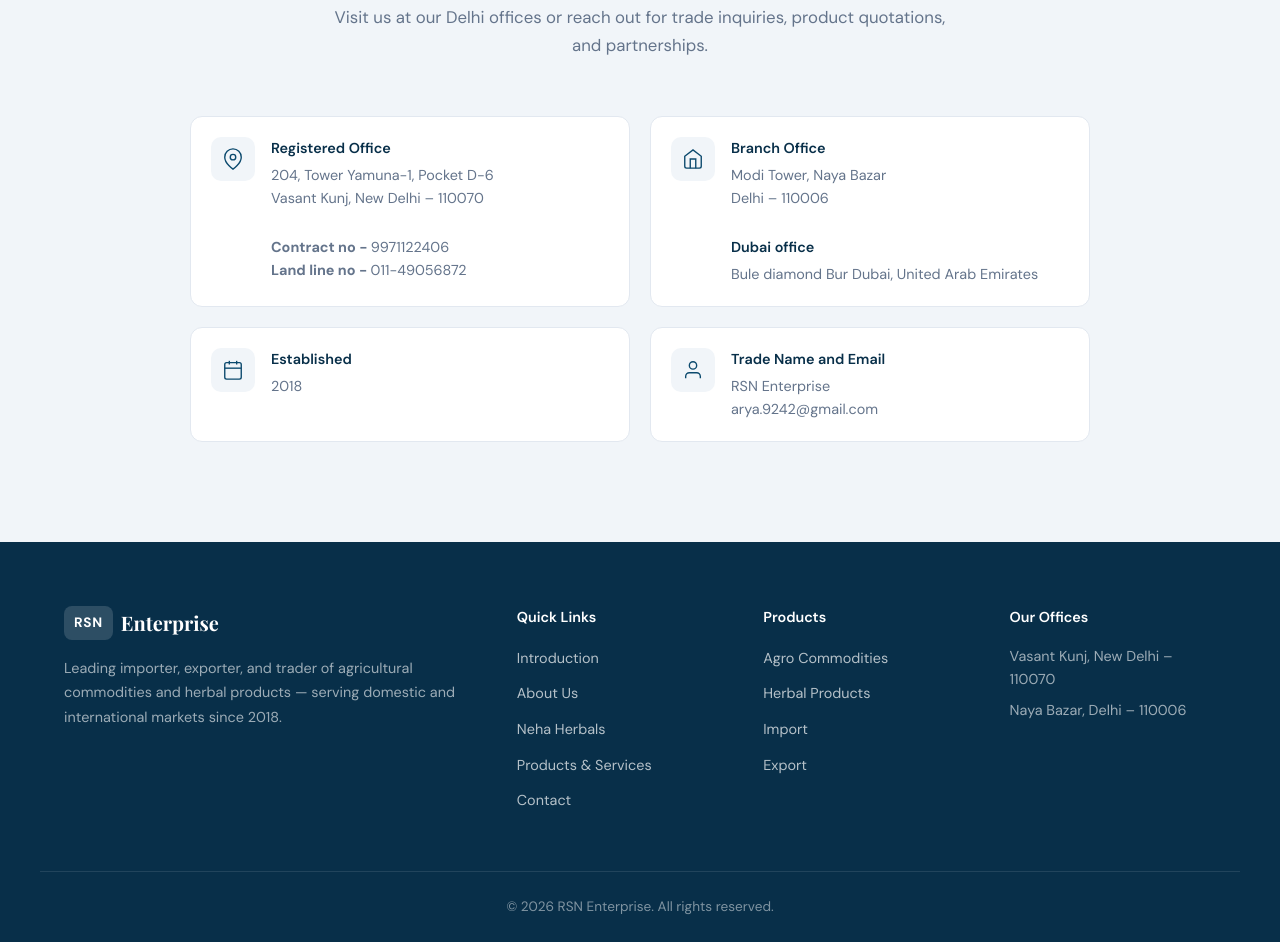
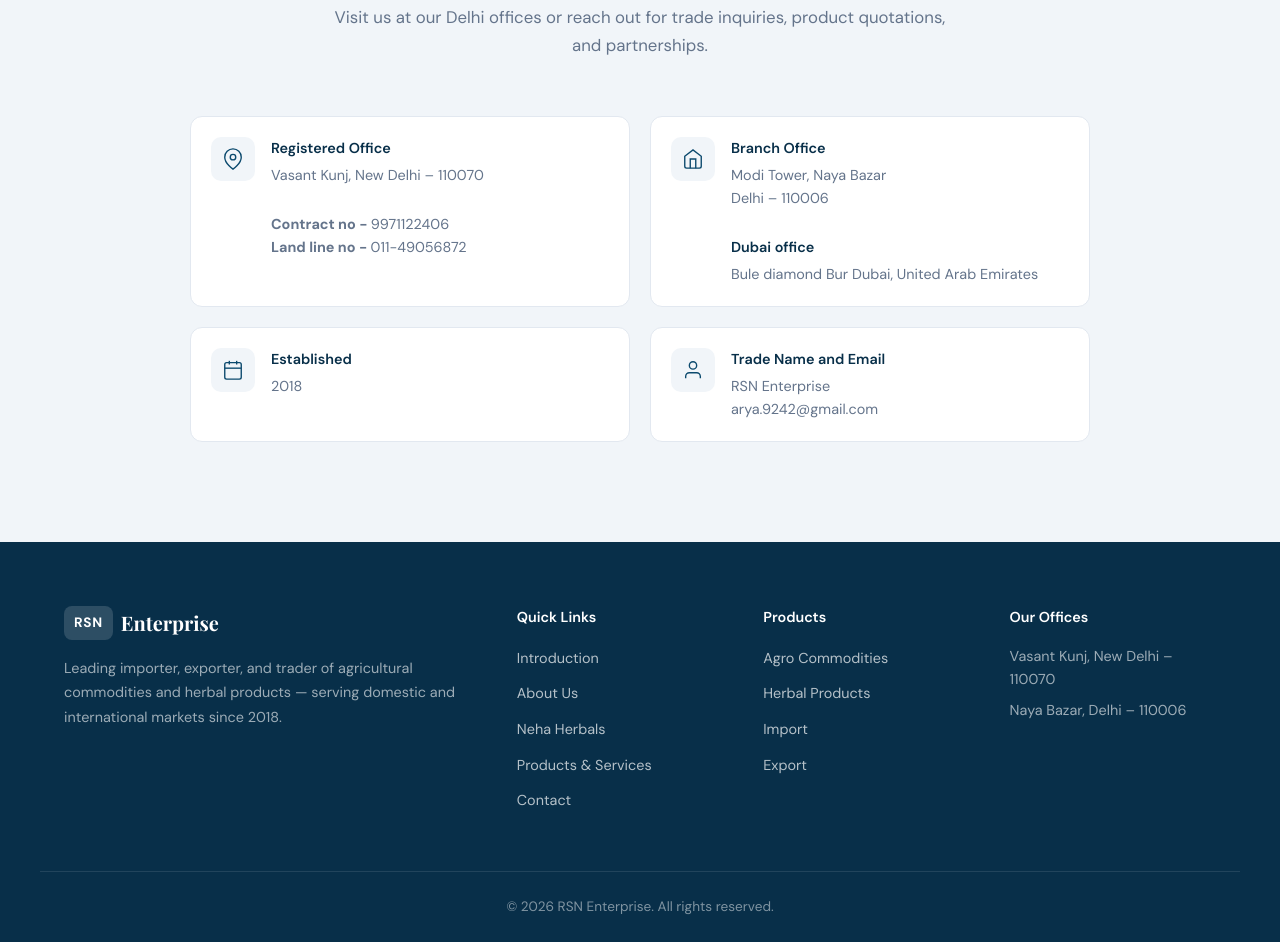
Before and after one commit to Dtamta007/rsnenterprise, a plain HTML site: page index.html in a window 1280 px wide. Shown: the part 4555-5497 px from the top of the page. Drawn offline with nearby package versions, Linux system fonts and the light colour scheme.

Commit message:
Change location (#3)
* Adds images

* Changes location for registered office

```diff
--- a/index.html
+++ b/index.html
@@ -200,7 +200,7 @@
             </div>
             <div>
               <h4>Registered Office</h4>
-              <p>204, Tower Yamuna-1, Pocket D-6<br>Vasant Kunj, New Delhi – 110070</p>
+              <p>Vasant Kunj, New Delhi – 110070</p>
               <br>
               <p><b>Contract no - </b>9971122406
                 <br>
```
